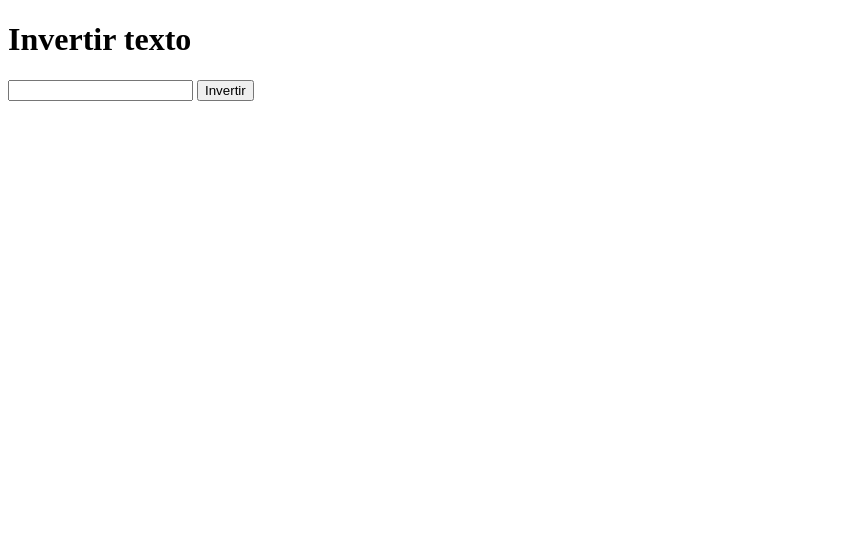
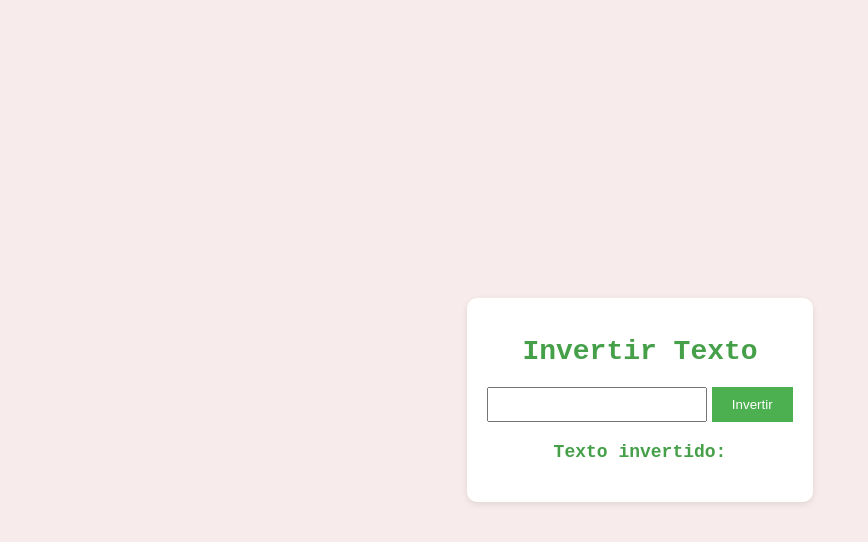
Before and after one commit to Dan-Ar5/Pweb2---Lab02, a plain HTML site: page Ejercicio 2/index.html in a window 1280 px wide. Shown: the whole page, without its empty margins (0-868 px from the left). Drawn offline with Linux system fonts and the light colour scheme.

Commit message:
Ejercicio2

```diff
--- /dev/null
+++ b/Ejercicio 2/ejercicio2.js
@@ -0,0 +1,5 @@
+function invertirTexto() {
+    var texto = document.getElementById("inputText").value;
+    var textoInvertido = texto.split('').reverse().join('');
+    document.getElementById("resultado").innerHTML = textoInvertido;
+  }
--- a/Ejercicio 2/index.html
+++ b/Ejercicio 2/index.html
@@ -2,21 +2,27 @@
 <html>
 <head>
   <title>Invertir texto</title>
+  <link rel="stylesheet" type="text/css" href="style.css">
+
 </head>
 <body>
-  <h1>Invertir texto</h1>
-
-  <input type="text" id="inputText">
-  <button onclick="invertirTexto()">Invertir</button>
-
+  <div class="page-container">
+    <div class="section">
+      <h1>Invertir Texto</h1>
+    </div>
+    <div class="section">
+      <div class="form-container">
+    <input type="text" id="inputText">
+    <button onclick="invertirTexto()">Invertir</button>
+  </div>
+</div>
+<div class="section">
+  <div class="result-container">
+  <h2>Texto invertido:</h2>
   <div id="resultado"></div>
-
-  <script>
-    function invertirTexto() {
-      var texto = document.getElementById("inputText").value;
-      var textoInvertido = texto.split('').reverse().join('');
-      document.getElementById("resultado").innerHTML = textoInvertido;
-    }
-  </script>
+  </div>
+</div>
+  </div>
+    <script src="ejercicio2.js"></script>
 </body>
 </html>
--- /dev/null
+++ b/Ejercicio 2/style.css
@@ -0,0 +1,66 @@
+body {
+  font-family: Arial, sans-serif;
+  margin: 0;
+  padding: 0;
+  display: flex;
+  justify-content: center;
+  align-items: center;
+  height: 100vh;
+  background-color: #F7ECEB; /* Color de fondo pastel */
+}
+
+.page-container {
+  text-align: center;
+  background-color: white;
+  padding: 20px;
+  border-radius: 10px;
+  box-shadow: 0 2px 6px rgba(0, 0, 0, 0.1);
+}
+
+.section {
+  margin-bottom: 20px;
+}
+
+h1 {
+  font-family: 'Courier New', Courier, monospace;
+  font-size: 28px;
+  color :#45a049 ;
+}
+
+.form-container {
+  margin-bottom: 20px;
+}
+
+input[type="text"] {
+  width: 200px;
+  padding: 8px;
+}
+
+button {
+  background-color: #4CAF50;
+  color: white;
+  padding: 10px 20px;
+  border: none;
+  cursor: pointer;
+}
+
+button:hover {
+  background-color: #45a049;
+}
+
+.result-container {
+  margin-top: 20px;
+}
+
+h2 {
+  font-family: 'Courier New', Courier, monospace;
+  font-size: 18px;
+  color :#45a049 ;
+}
+
+p {
+  font-size: 16px;
+  padding: 8px;
+  background-color: #EAEAEA;
+  border-radius: 5px;
+}
```
Also changed, not shown: 1 other file.
